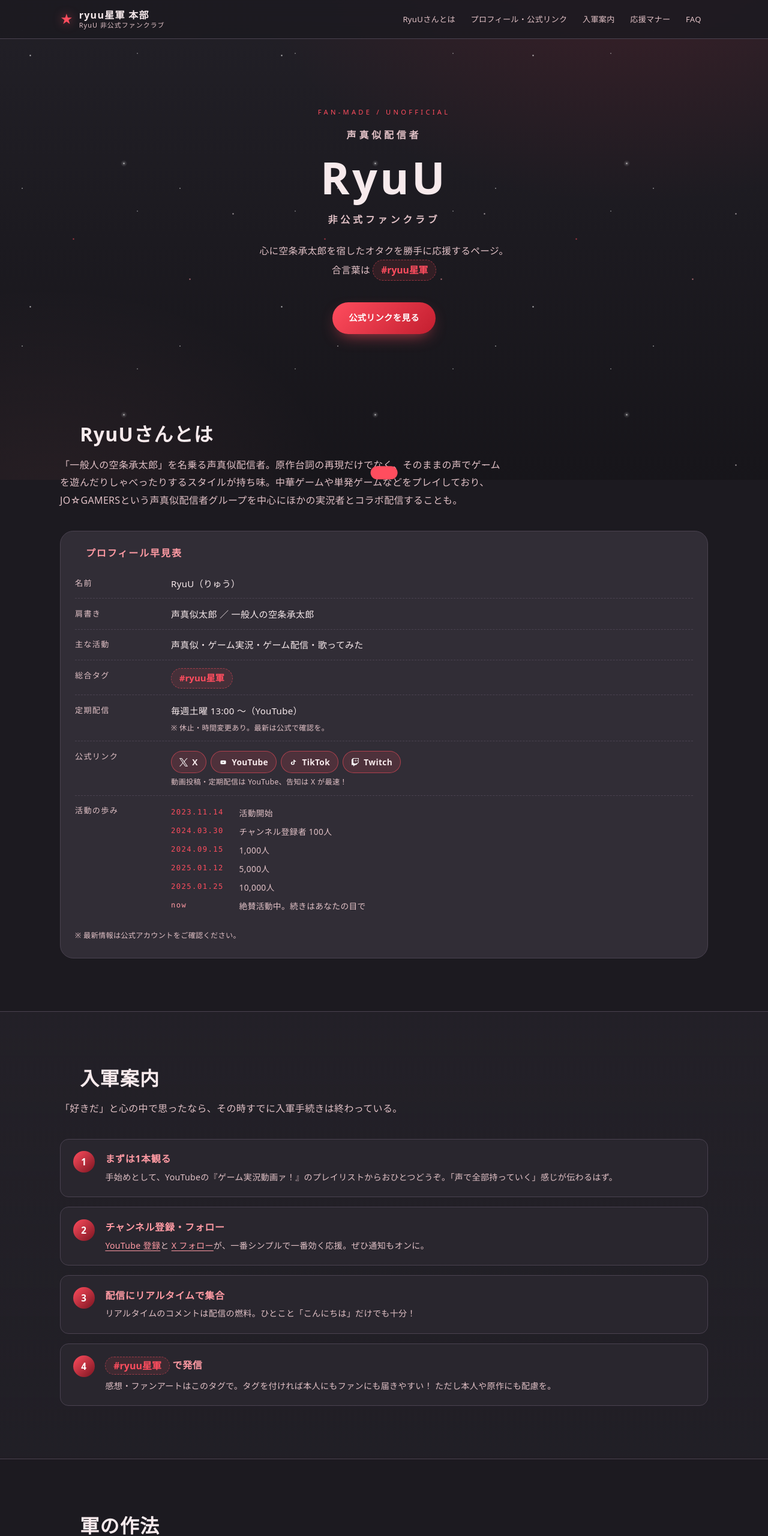
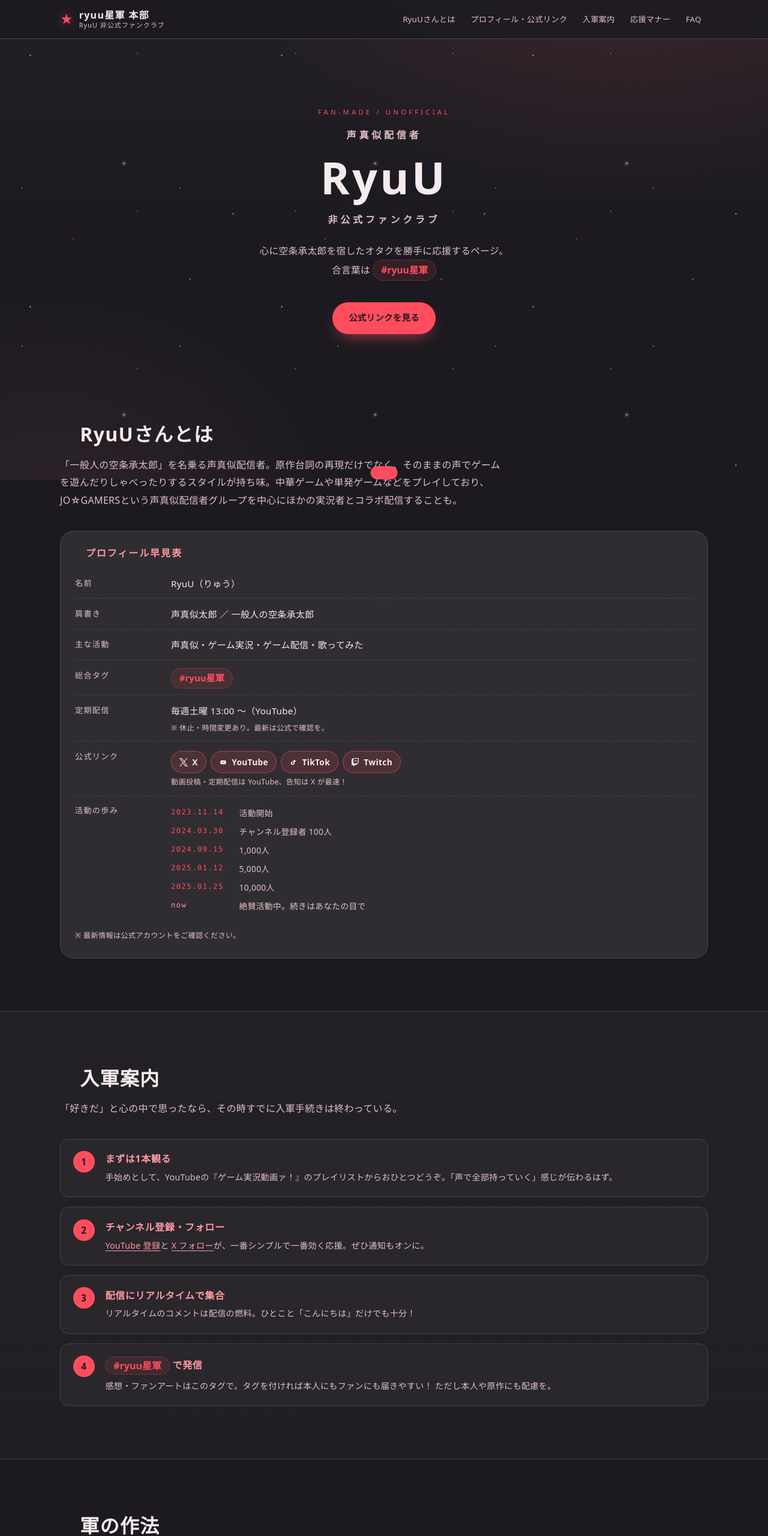
Before and after one commit to chr2808480/supporting_ryuu_movie, a plain HTML site: page index.html in a window 1280 px wide. Shown: the top 2561 px of the page at 60% size. Drawn offline with Linux system fonts and the light colour scheme.

Commit message:
Refactor color variables and gradients in CSS
Updated color variables and gradients for consistency and improved aesthetics.

```diff
--- a/assets/css/style.css
+++ b/assets/css/style.css
@@ -3,24 +3,23 @@
    ========================================================================== */
 
 :root {
-  --bg:        #1c1a20;   /* 明るめの黒（わずかに青みのチャコール） */
-  --bg-alt:    #222027;
-  --panel:     #29262e;
-  --panel-2:   #312d36;
-  --line:      #4a4250;
+  /* 使う色はこの5色だけ */
+  --bg:        #1c1a20;   /* 黒：背景（わずかに青みのチャコール） */
   --ink:       #f7eaec;   /* 明るいピンク寄りの白：本文・見出し */
   --ink-mute:  #e1c1c6;   /* 暗いピンク寄りの白：補足・注記 */
+  --red:       #ff4d5e;   /* 赤：強調・ボタン */
+  --red-soft:  #ff9aa3;   /* 明るい赤：小見出し・リンク */
 
-  /* アクセント（赤系のみで階調をつくる） */
-  --red:       #ff4d5e;   /* 主役の赤：見出し番号・強調 */
-  --red-soft:  #ff9aa3;   /* 明るい赤：小見出し・リンク */
-  --red-deep:  #c31e2f;   /* 濃い赤：枠線・ボタン */
-  --red-dim:   #7a1420;   /* さらに濃い赤：影・グラデ終端 */
+  /* 面と線の濃淡は、背景に白を少し混ぜて作る（新しい色は足さない） */
+  --bg-alt:    color-mix(in srgb, var(--ink) 3%, var(--bg));
+  --panel:     color-mix(in srgb, var(--ink) 6%, var(--bg));
+  --panel-2:   color-mix(in srgb, var(--ink) 9%, var(--bg));
+  --line:      color-mix(in srgb, var(--ink) 20%, var(--bg));
 
   --radius:    14px;
   --radius-lg: 22px;
   --wrap:      1080px;
-  --shadow:    0 18px 40px -20px rgba(0, 0, 0, .85);
+  --shadow:    0 18px 40px -20px rgba(28, 26, 32, .9);
 
   --font: "Hiragino Kaku Gothic ProN", "Hiragino Sans", "Noto Sans JP",
           "Yu Gothic UI", "Yu Gothic", Meiryo, system-ui, -apple-system, sans-serif;
@@ -87,13 +86,13 @@ code {
 .starfield {
   position: fixed; inset: 0; z-index: -1; pointer-events: none; overflow: hidden;
   background:
-    radial-gradient(1.4px 1.4px at 37px 51px,   rgba(255,255,255,.75) 50%, transparent 51%),
+    radial-gradient(1.4px 1.4px at 37px 51px,   rgba(247,234,236,.75) 50%, transparent 51%),
     radial-gradient(1.2px 1.2px at 151px 197px, rgba(247,234,236,.65) 50%, transparent 51%),
-    radial-gradient(1.4px 1.4px at 229px 89px,  rgba(255,255,255,.60) 50%, transparent 51%),
-    radial-gradient(1.2px 1.2px at 83px 241px,  rgba(255,255,255,.55) 50%, transparent 51%),
-    radial-gradient(900px 600px at 82% -10%, rgba(195,30,47,.16), transparent 70%),
+    radial-gradient(1.4px 1.4px at 229px 89px,  rgba(247,234,236,.60) 50%, transparent 51%),
+    radial-gradient(1.2px 1.2px at 83px 241px,  rgba(247,234,236,.55) 50%, transparent 51%),
+    radial-gradient(900px 600px at 82% -10%, rgba(255,77,94,.12), transparent 70%),
     radial-gradient(700px 520px at 6% 105%,  rgba(255,154,163,.07), transparent 70%),
-    linear-gradient(180deg, var(--bg-alt) 0%, var(--bg) 50%, color-mix(in srgb, var(--bg) 82%, #000) 100%);
+    linear-gradient(180deg, var(--bg-alt) 0%, var(--bg) 50%);
   background-size: 263px 263px, 263px 263px, 263px 263px, 263px 263px, auto, auto, auto;
   background-repeat: repeat, repeat, repeat, repeat, no-repeat, no-repeat, no-repeat;
 }
@@ -111,24 +110,24 @@ code {
 .starfield::before {
   --tile: 173px; --drift: 220s;
   background-image:
-    radial-gradient(1.2px 1.2px at 11px 23px,   rgba(255,255,255,.80) 50%, transparent 51%),
-    radial-gradient(1px 1px at 67px 131px,      rgba(255,255,255,.60) 50%, transparent 51%),
+    radial-gradient(1.2px 1.2px at 11px 23px,   rgba(247,234,236,.80) 50%, transparent 51%),
+    radial-gradient(1px 1px at 67px 131px,      rgba(247,234,236,.60) 50%, transparent 51%),
     radial-gradient(1.2px 1.2px at 109px 58px,  rgba(247,234,236,.70) 50%, transparent 51%),
-    radial-gradient(1px 1px at 149px 157px,     rgba(255,255,255,.55) 50%, transparent 51%),
+    radial-gradient(1px 1px at 149px 157px,     rgba(247,234,236,.55) 50%, transparent 51%),
     radial-gradient(1px 1px at 43px 97px,       rgba(247,234,236,.60) 50%, transparent 51%),
-    radial-gradient(1.2px 1.2px at 131px 7px,   rgba(255,255,255,.65) 50%, transparent 51%);
+    radial-gradient(1.2px 1.2px at 131px 7px,   rgba(247,234,236,.65) 50%, transparent 51%);
 }
 
 /* 大きめの星：少なめ、またたく */
 .starfield::after {
   --tile: 419px; --drift: 200s;
   background-image:
-    radial-gradient(2px 2px at 41px 83px,       #fff 50%, transparent 51%),
+    radial-gradient(2px 2px at 41px 83px,       var(--ink) 50%, transparent 51%),
     radial-gradient(1.8px 1.8px at 307px 37px,  rgba(255,154,163,.95) 50%, transparent 51%),
-    radial-gradient(2.4px 2.4px at 197px 263px, #fff 50%, transparent 51%),
+    radial-gradient(2.4px 2.4px at 197px 263px, var(--ink) 50%, transparent 51%),
     radial-gradient(1.8px 1.8px at 379px 347px, rgba(247,234,236,.9) 50%, transparent 51%),
     radial-gradient(2px 2px at 113px 389px,     rgba(255,77,94,.9) 50%, transparent 51%),
-    radial-gradient(8px 8px at 197px 263px,     rgba(255,255,255,.22) 25%, transparent 70%); /* 光のにじみ */
+    radial-gradient(8px 8px at 197px 263px,     rgba(247,234,236,.22) 25%, transparent 70%); /* 光のにじみ */
   animation:
     star-drift var(--drift) linear infinite,
     star-twinkle 3.2s ease-in-out infinite alternate;
@@ -220,10 +219,10 @@ code {
 }
 .btn:hover { transform: translateY(-2px); }
 .btn-primary {
-  background: linear-gradient(135deg, var(--red) 0%, var(--red-deep) 100%);
-  color: #fff; box-shadow: 0 10px 28px -12px rgba(255,77,94,.85);
+  background: var(--red);
+  color: var(--bg); box-shadow: 0 10px 28px -12px rgba(255,77,94,.85);
 }
-.btn-ghost { border: 1px solid var(--red-deep); color: var(--red-soft); background: rgba(255,77,94,.1); }
+.btn-ghost { border: 1px solid var(--red); color: var(--red-soft); background: rgba(255,77,94,.1); }
 .btn-ghost:hover { background: rgba(255,77,94,.24); color: var(--ink); }
 
 /* --------------------------------------------------------- tag copy btn */
@@ -240,7 +239,7 @@ code {
 
 /* --------------------------------------------------------- sections */
 .section { padding: clamp(3rem, 8vw, 5.5rem) 0; }
-.section-alt { background: linear-gradient(180deg, rgba(41,38,46,.55), rgba(34,32,39,.85)); border-block: 1px solid var(--line); }
+.section-alt { background: linear-gradient(180deg, color-mix(in srgb, var(--panel) 55%, transparent), color-mix(in srgb, var(--bg-alt) 85%, transparent)); border-block: 1px solid var(--line); }
 
 .section-title {
   display: flex; align-items: baseline; gap: .8rem;
@@ -342,7 +341,7 @@ code {
   margin-top: 2rem; padding: 1.3rem 1.4rem;
   background: rgba(255,77,94,.07);
   border: 1px solid rgba(255,77,94,.3);
-  border-left: 4px solid var(--red-deep);
+  border-left: 4px solid var(--red);
   border-radius: var(--radius);
 }
 .notice-title { margin: 0 0 .5rem; font-size: .98rem; color: var(--red-soft); }
@@ -354,7 +353,7 @@ code {
 }
 .notice-strong .notice-title { color: var(--red); }
 
-.notice-spoiler { background: rgba(122,20,32,.22); border-color: rgba(195,30,47,.45); border-left-color: var(--red-dim); }
+.notice-spoiler { background: rgba(255,154,163,.07); border-color: rgba(255,154,163,.35); border-left-color: var(--red-soft); }
 .notice-spoiler .notice-title { color: var(--red-soft); }
 
 /* --------------------------------------------------------- steps */
@@ -367,7 +366,7 @@ code {
 .step-n {
   flex: none; width: 36px; height: 36px; display: grid; place-items: center;
   border-radius: 50%; font-weight: 800; font-size: .95rem;
-  background: linear-gradient(135deg, var(--red), var(--red-dim)); color: #fff;
+  background: var(--red); color: var(--bg);
 }
 .step h3 { margin: .15rem 0 .35rem; font-size: 1rem; color: var(--red-soft); }
 .step p  { margin: 0; font-size: .88rem; color: var(--ink-mute); }
@@ -470,7 +469,7 @@ code {
 .about-site.is-sm strong { color: var(--red-soft); font-weight: 700; }
 
 /* --------------------------------------------------------- footer */
-.site-footer { border-top: 1px solid var(--line); background: color-mix(in srgb, var(--bg) 70%, #000); padding: 3rem 0 2.2rem; text-align: center; }
+.site-footer { border-top: 1px solid var(--line); background: var(--bg); padding: 3rem 0 2.2rem; text-align: center; }
 .footer-tag { margin: 0 0 1rem; font-weight: 800; letter-spacing: .2em; color: var(--red); }
 .footer-note { margin: 0 0 1.2rem; font-size: .8rem; color: var(--ink-mute); line-height: 1.9; }
 .footer-links { display: flex; gap: 1.3rem; justify-content: center; flex-wrap: wrap; margin: 0 0 1.4rem; }
```
